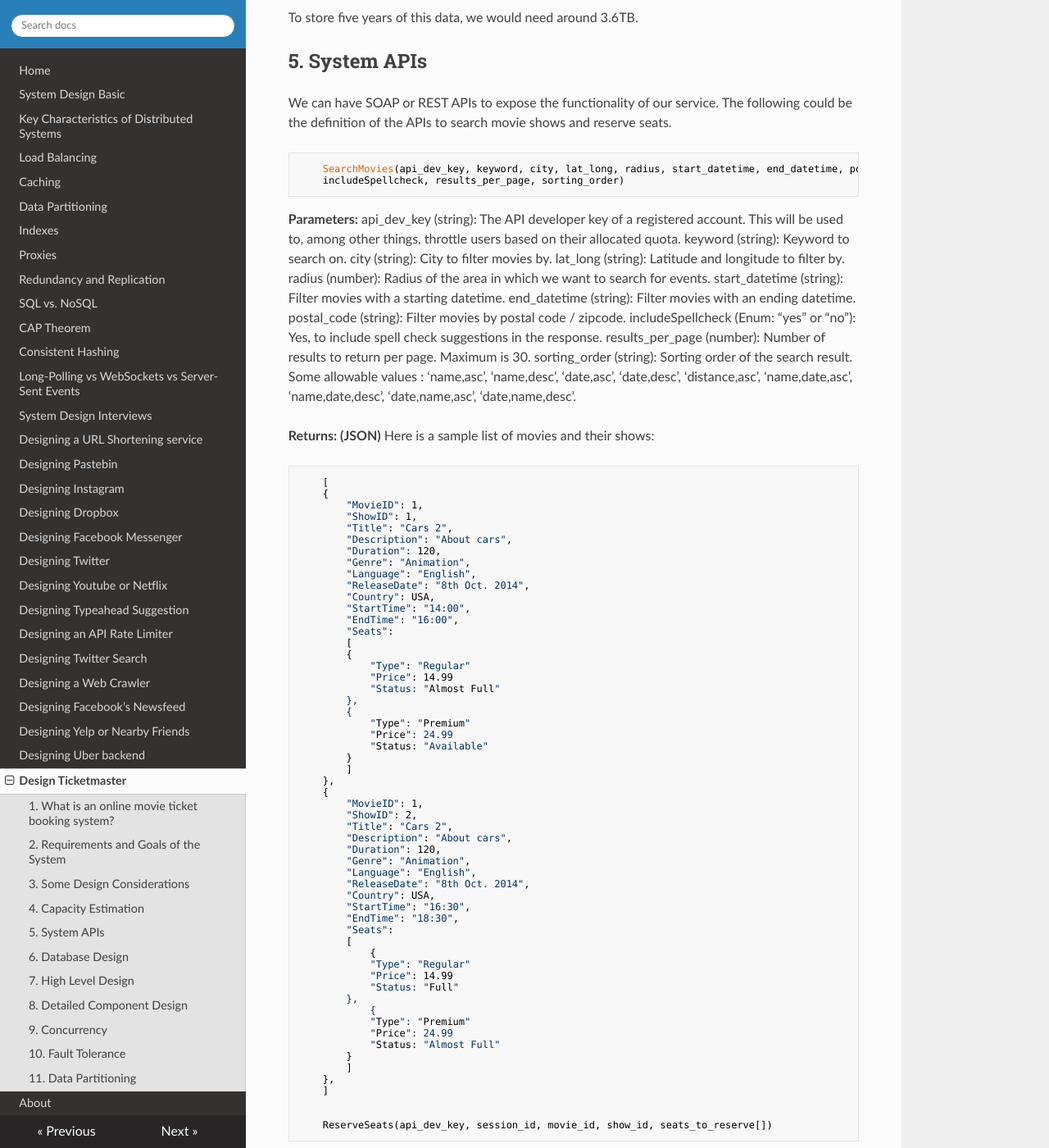
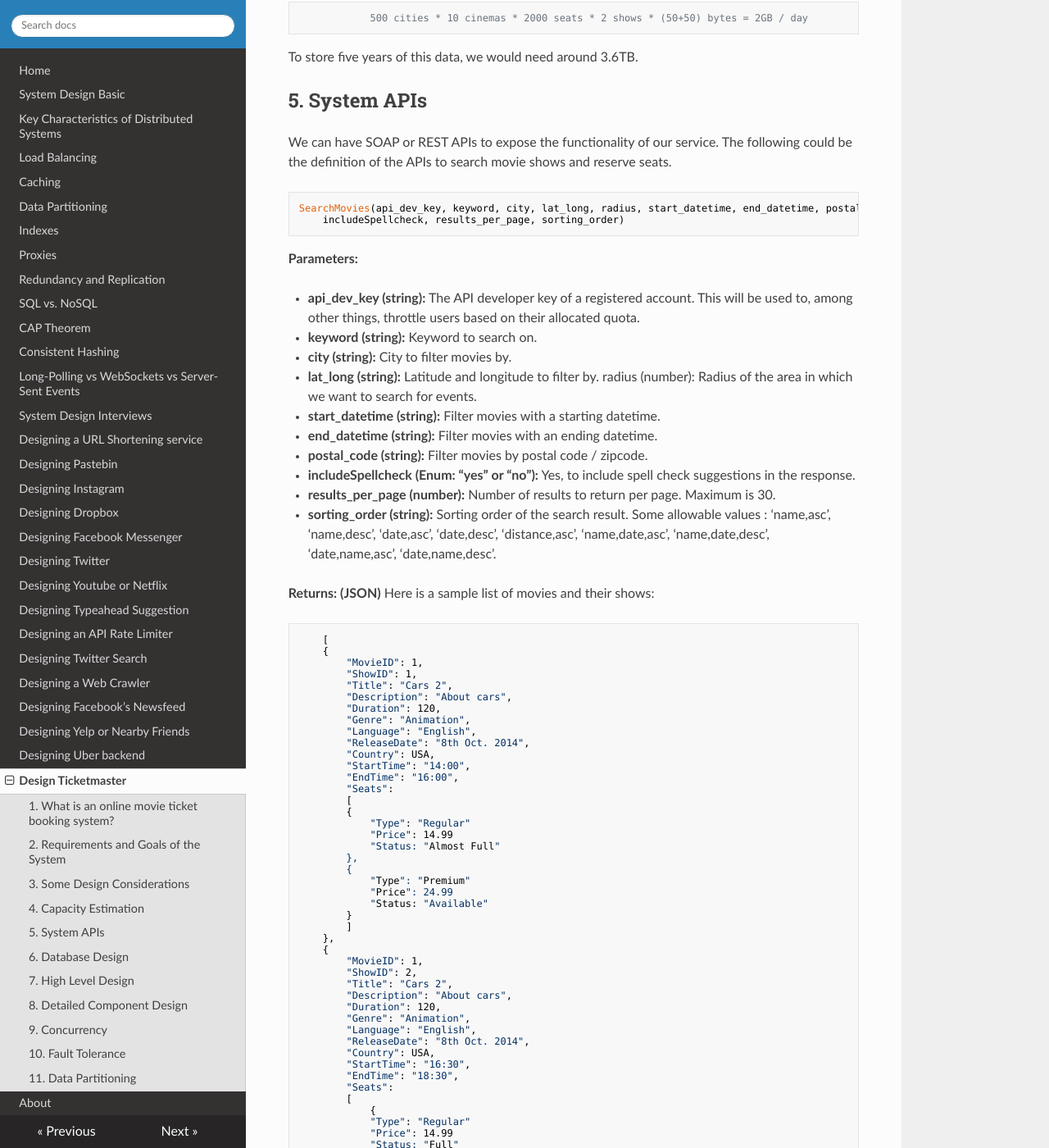
Before and after one commit to jayaemekar/systemdesign, an MkDocs documentation site: the page built from docs/DesignTicketmaster.md, in a window 1280 px wide and 1400 px high, scrolled down 1750 px. Shown: the whole window at 82% size. Built offline with MkDocs 1.6.1, drawn with Linux system fonts in a browser that asks for light colours; nearby versions of some CDN libraries; some of the changed text lies outside the part shown.

```diff
--- a/docs/DesignTicketmaster.md
+++ b/docs/DesignTicketmaster.md
@@ -2,6 +2,7 @@
 Let's design an online ticketing system that sells movie tickets like Ticketmaster or BookMyShow.
 
 Similar Services: bookmyshow.com, ticketmaster.com
+
 Difficulty Level: Hard
 
 ## 1. What is an online movie ticket booking system?
@@ -47,19 +48,20 @@ To store five years of this data, we would need around 3.6TB.
 ## 5. System APIs
 We can have SOAP or REST APIs to expose the functionality of our service. The following could be the definition of the APIs to search movie shows and reserve seats.
 
-        SearchMovies(api_dev_key, keyword, city, lat_long, radius, start_datetime, end_datetime, postal_code,
+    SearchMovies(api_dev_key, keyword, city, lat_long, radius, start_datetime, end_datetime, postal_code,
         includeSpellcheck, results_per_page, sorting_order)
 **Parameters:**
-    api_dev_key (string): The API developer key of a registered account. This will be used to, among other things, throttle users based on their allocated quota.
-    keyword (string): Keyword to search on.
-    city (string): City to filter movies by.
-    lat_long (string): Latitude and longitude to filter by. radius (number): Radius of the area in which we want to search for events.
-    start_datetime (string): Filter movies with a starting datetime.
-    end_datetime (string): Filter movies with an ending datetime.
-    postal_code (string): Filter movies by postal code / zipcode.
-    includeSpellcheck (Enum: “yes” or “no”): Yes, to include spell check suggestions in the response.
-    results_per_page (number): Number of results to return per page. Maximum is 30.
-    sorting_order (string): Sorting order of the search result. Some allowable values : ‘name,asc’, ‘name,desc’, ‘date,asc’, ‘date,desc’, ‘distance,asc’, ‘name,date,asc’, ‘name,date,desc’, ‘date,name,asc’, ‘date,name,desc’.
+
+- **api_dev_key (string):** The API developer key of a registered account. This will be used to, among other things, throttle users based on their allocated quota.
+- **keyword (string):** Keyword to search on.
+- **city (string):** City to filter movies by.
+- **lat_long (string):** Latitude and longitude to filter by. radius (number): Radius of the area in which we want to search for events.
+- **start_datetime (string):** Filter movies with a starting datetime.
+- **end_datetime (string):** Filter movies with an ending datetime.
+- **postal_code (string):** Filter movies by postal code / zipcode.
+- **includeSpellcheck (Enum: “yes” or “no”):** Yes, to include spell check suggestions in the response.
+- **results_per_page (number):** Number of results to return per page. Maximum is 30.
+- **sorting_order (string):** Sorting order of the search result. Some allowable values : ‘name,asc’, ‘name,desc’, ‘date,asc’, ‘date,desc’, ‘distance,asc’, ‘name,date,asc’, ‘name,date,desc’, ‘date,name,asc’, ‘date,name,desc’.
 
 **Returns: (JSON)**
 Here is a sample list of movies and their shows:
@@ -122,11 +124,11 @@ Here is a sample list of movies and their shows:
 
         ReserveSeats(api_dev_key, session_id, movie_id, show_id, seats_to_reserve[])
 **Parameters:**
-api_dev_key (string): same as above
-session_id (string): User’s session ID to track this reservation. Once the reservation time expires, user’s reservation on the server will be removed using this ID.
-movie_id (string): Movie to reserve.
-show_id (string): Show to reserve.
-seats_to_reserve (number): An array containing seat IDs to reserve.
+- api_dev_key (string): same as above
+- session_id (string): User’s session ID to track this reservation. Once the reservation time expires, user’s reservation on the server will be removed using this ID.
+- movie_id (string): Movie to reserve.
+- show_id (string): Show to reserve.
+- seats_to_reserve (number): An array containing seat IDs to reserve.
 
 **Returns: (JSON)**
 Returns the status of the reservation, which would be one of the following: 1) “Reservation Successful” 2) “Reservation Failed - Show Full,” 3) “Reservation Failed - Retry, as other users are holding reserved seats”.
```
Also changed, not shown: docs/DesigningUberBackend.md (+14 -6 lines).
